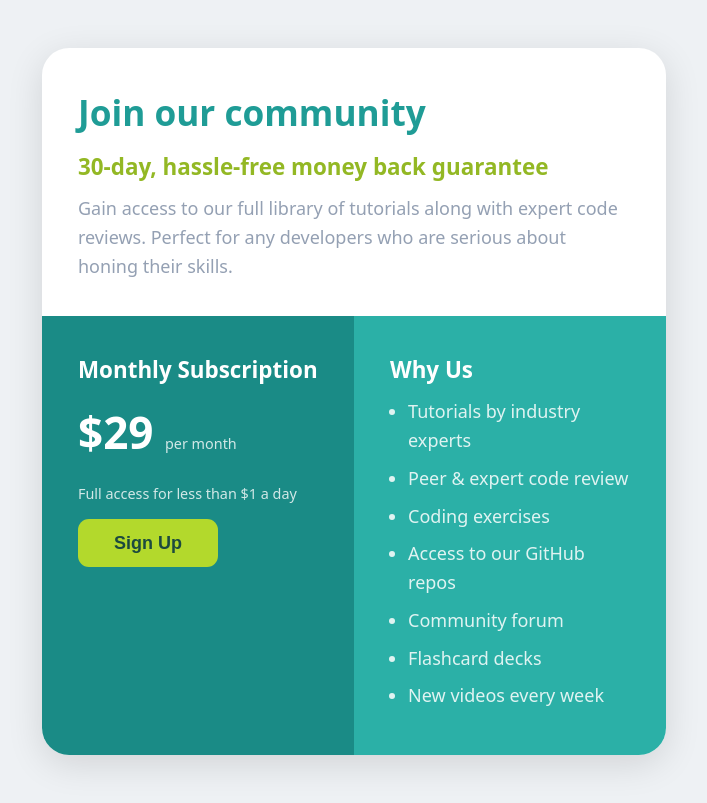
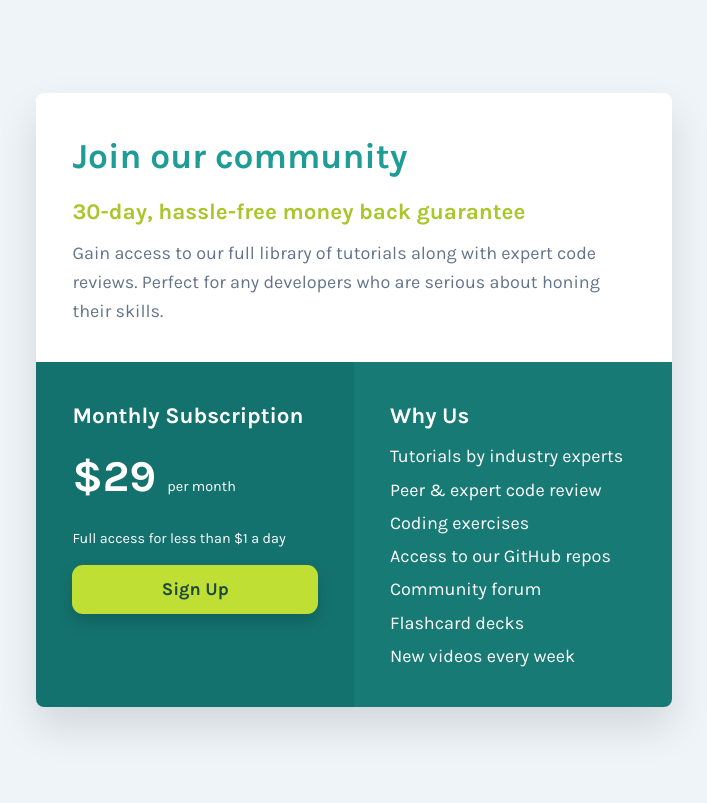
Before and after one commit to Teddybear237k/Single-price-grid, a plain HTML site: page index.html in a window 1280 px wide. Shown: the whole page, without its empty margins (286-993 px from the left). Drawn offline with Linux system fonts and the light colour scheme.

Commit message:
Updated version of HTML, CSS, and README files according to review.

```diff
--- a/index.html
+++ b/index.html
@@ -4,8 +4,11 @@
 <head>
     <meta charset="UTF-8">
     <meta name="viewport" content="width=device-width, initial-scale=1.0">
+    <link rel="preconnect" href="https://fonts.googleapis.com">
+    <link rel="preconnect" href="https://fonts.gstatic.com" crossorigin>
+    <link href="https://fonts.googleapis.com/css2?family=Karla:wght@400;700&display=swap" rel="stylesheet">
+    <link rel="stylesheet" href="styles.css">
     <title>Single Price Grid Component</title>
-    <link rel="stylesheet" href="styles.css">
 </head>
 
 <body>
@@ -13,24 +16,24 @@
     <main class="card">
 
         <header class="intro">
-            <h1 class="heading">Join our community</h2>
-                <p class="badge">30-day, hassle-free money back guarantee</p>
-                <p class="text">Gain access to our full library of tutorials along with expert code reviews. Perfect for
-                    any
-                    developers who are serious about honing their skills.</p>
+            <h1 class="heading">Join our community</h1>
+            <p class="badge">30-day, hassle-free money back guarantee</p>
+            <p class="text">Gain access to our full library of tutorials along with expert code reviews. Perfect for
+                any
+                developers who are serious about honing their skills.</p>
         </header>
 
         <div class="panels">
 
             <section class="panel panel-price">
-                <h3 class="heading-small">Monthly Subscription</h3>
+                <h2 class="heading-small">Monthly Subscription</h2>
                 <p class="price">$29 <span class="text-small">per month</span></p>
                 <p class="text-small">Full access for less than $1 a day</p>
                 <button type="button" class="button">Sign Up</button>
             </section>
 
             <section class="panel panel-features">
-                <h3 class="heading-small">Why Us</h3>
+                <h2 class="heading-small">Why Us</h2>
                 <ul class="list">
                     <li>Tutorials by industry experts</li>
                     <li>Peer &amp; expert code review</li>
--- a/styles.css
+++ b/styles.css
@@ -1,30 +1,42 @@
 :root {
+  /* Font */
+  --font-body: "Karla", system-ui, sans-serif;
   --white: #ffffff;
-  --gray-text: #94a0b3;
-  --teal: #1f9c96;
-  --teal-dark: #1a8b86;
-  --teal-light: #2bb0a7;
-  --lime: #b3d92c;
-  --lime-dark: #93b824;
-  --page-bg: #eef1f4;
+  --page-bg: #eef4f8;
+  --text-body: #64748b; /* was #94a0b3 (2.6:1) — now 4.76:1 on white */
+  --accent: #1f9c96; /* heading cyan */
+  --panel-price-bg: #14726e; /* very dark cyan, price panel */
+  --panel-features-bg: #187a75; /* cyan, features panel */
+  --button-bg: #c0df34;
+  --button-bg-hover: #a9c62b;
+  --button-text: #1c4a3f;
+
+  /* Type scale */
   --font-size-1: clamp(0.69rem, 0.69rem + 0.04vw, 0.72rem);
   --font-size-2: clamp(0.83rem, 0.81rem + 0.12vw, 0.9rem);
-  --font-size-3: clamp(1rem,    0.96rem + 0.22vw, 1.125rem);
-  --font-size-4: clamp(1.2rem,  1.13rem + 0.36vw, 1.4rem);
+  --font-size-3: clamp(1rem, 0.96rem + 0.22vw, 1.125rem);
+  --font-size-4: clamp(1.2rem, 1.13rem + 0.36vw, 1.4rem);
   --font-size-5: clamp(1.44rem, 1.33rem + 0.55vw, 1.76rem);
   --font-size-6: clamp(1.73rem, 1.56rem + 0.82vw, 2.2rem);
   --font-size-7: clamp(2.07rem, 1.84rem + 1.17vw, 2.75rem);
 
+  /* Space scale */
   --space-1: clamp(0.25rem, 0.24rem + 0.05vw, 0.28rem);
-  --space-2: clamp(0.5rem,  0.48rem + 0.11vw, 0.56rem);
+  --space-2: clamp(0.5rem, 0.48rem + 0.11vw, 0.56rem);
   --space-3: clamp(0.75rem, 0.72rem + 0.16vw, 0.84rem);
-  --space-4: clamp(1rem,    0.96rem + 0.22vw, 1.13rem);
-  --space-5: clamp(1.5rem,  1.24rem + 1.3vw,  2.25rem);
-  --space-6: clamp(2rem,    1.6rem  + 2vw,    3rem);
-  --card-max-width: 39rem;
+  --space-4: clamp(1rem, 0.96rem + 0.22vw, 1.13rem);
+  --space-5: clamp(1.5rem, 1.24rem + 1.3vw, 2.25rem);
+  --space-6: clamp(2rem, 1.6rem + 2vw, 3rem);
+
+  --card-max-width: 39.7rem; /* approx 635px */
   --column-min-width: 16rem;
-  --card-radius: clamp(1.25rem, 1.1rem + 0.75vw, 2rem);
+  --card-radius: 0.5rem; /* approx 8px*/
   --button-radius: clamp(0.5rem, 0.44rem + 0.3vw, 0.875rem);
+
+  /* Shadows — named for what they are, not the space tokens that used to
+     stand in for them */
+  --shadow-card: 0 1.25rem 2.5rem rgb(0 0 0 / 12%);
+  --shadow-button: 0 0.5rem 0.9rem rgb(0 0 0 / 15%);
 }
 
 * {
@@ -35,10 +47,10 @@ body {
   margin-block: 0;
   margin-inline: 0;
   background: var(--page-bg);
-  font-family: system-ui, sans-serif;
+  font-family: var(--font-body);
   font-size: var(--font-size-3);
   line-height: 1.6;
-  color: var(--gray-text);
+  color: var(--text-body);
   display: grid;
   place-items: center;
   min-block-size: 100svh;
@@ -51,7 +63,7 @@ body {
   background: var(--white);
   border-radius: var(--card-radius);
   overflow: clip;
-  box-shadow: 0 var(--space-2) var(--space-5) rgb(0 0 0 / 12%);
+  box-shadow: var(--shadow-card);
 }
 
 .intro {
@@ -61,14 +73,15 @@ body {
 .heading {
   margin-block: 0;
   font-size: var(--font-size-6);
-  color: var(--teal);
+  font-weight: 700;
+  color: var(--accent);
 }
 
 .badge {
   margin-block: var(--space-2) 0;
   font-size: var(--font-size-4);
   font-weight: bold;
-  color: var(--lime-dark);
+  color: var(--button-bg-hover);
 }
 
 .text {
@@ -78,7 +91,10 @@ body {
 
 .panels {
   display: grid;
-  grid-template-columns: repeat(auto-fit, minmax(min(var(--column-min-width), 100%), 1fr));
+  grid-template-columns: repeat(
+    auto-fit,
+    minmax(min(var(--column-min-width), 100%), 1fr)
+  );
 }
 
 .panel {
@@ -87,16 +103,17 @@ body {
 }
 
 .panel-price {
-  background: var(--teal-dark);
+  background: var(--panel-price-bg);
 }
 
 .panel-features {
-  background: var(--teal-light);
+  background: var(--panel-features-bg);
 }
 
 .heading-small {
   margin-block: 0 var(--space-2);
   font-size: var(--font-size-4);
+  font-weight: 700;
 }
 
 .price {
@@ -108,34 +125,47 @@ body {
 .text-small {
   font-size: var(--font-size-2);
   font-weight: normal;
-  opacity: 0.8;
 }
 
 .button {
   display: block;
+  inline-size: 100%;
   margin-block-start: var(--space-3);
   padding-block: var(--space-3);
   padding-inline: var(--space-5);
   border: 0;
   border-radius: var(--button-radius);
-  background: var(--lime);
-  color: #1c4a3f;
+  background: var(--button-bg);
+  color: var(--button-text);
+  font-family: inherit;
   font-size: var(--font-size-3);
   font-weight: bold;
   cursor: pointer;
+  box-shadow: var(--shadow-button);
+  transition: background-color 150ms ease;
 }
 
 .button:hover {
-  background: var(--lime-dark);
+  background: var(--button-bg-hover);
+}
+
+.button:focus-visible {
+  outline: 3px solid var(--white);
+  outline-offset: 2px;
+  box-shadow: 0 0 0 5px var(--panel-price-bg);
 }
 
 .list {
+  list-style: none;
   margin-block: 0;
-  padding-inline-start: var(--space-4);
+  padding-inline-start: 0;
 }
 
 .list li {
-  margin-block-end: var(--space-2);
+  margin-block-end: var(--space-1);
   font-size: var(--font-size-3);
-  opacity: 0.85;
 }
+
+.list li:last-child {
+  margin-block-end: 0;
+}
```
Also changed, not shown: 1 other file.
